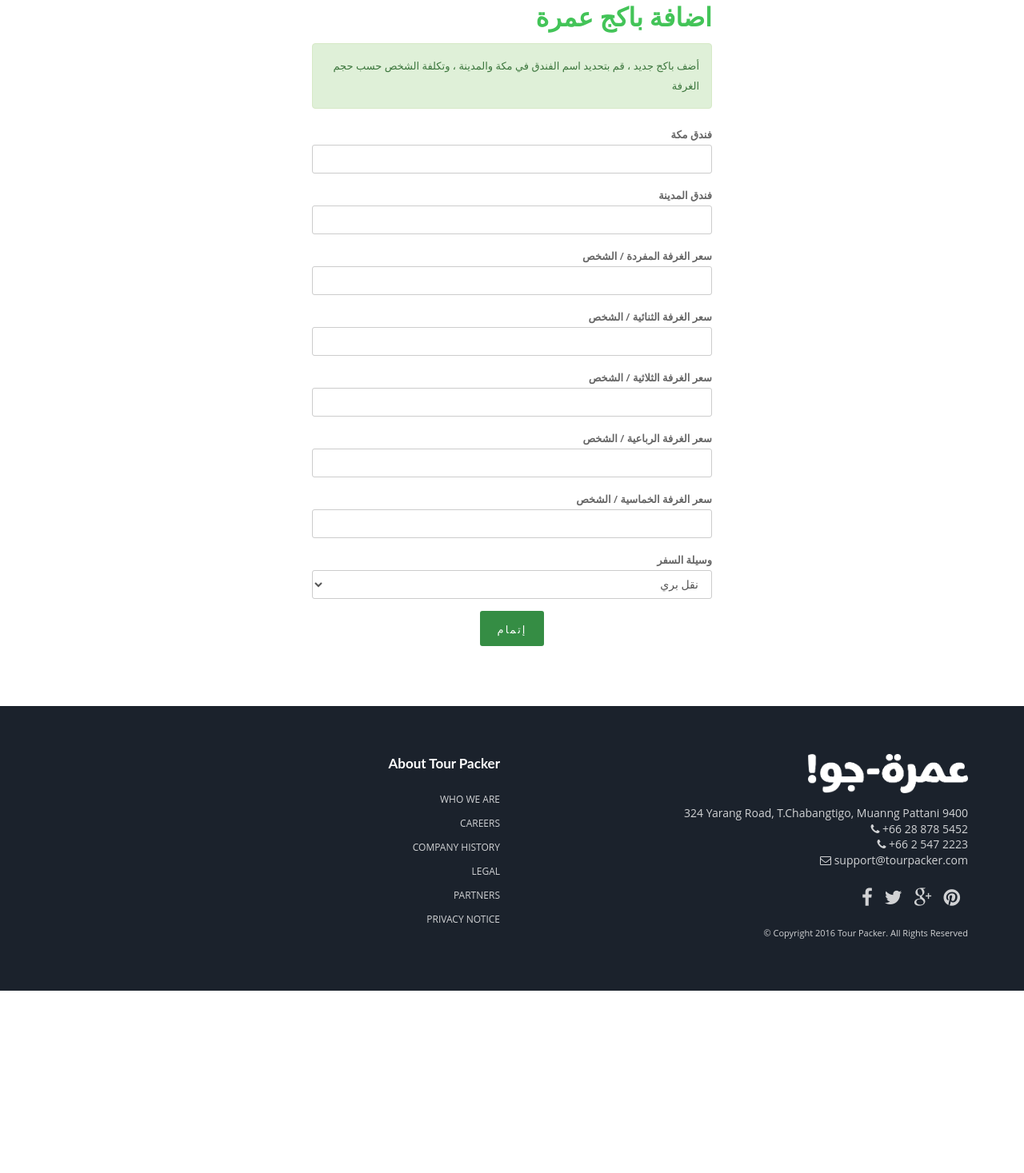
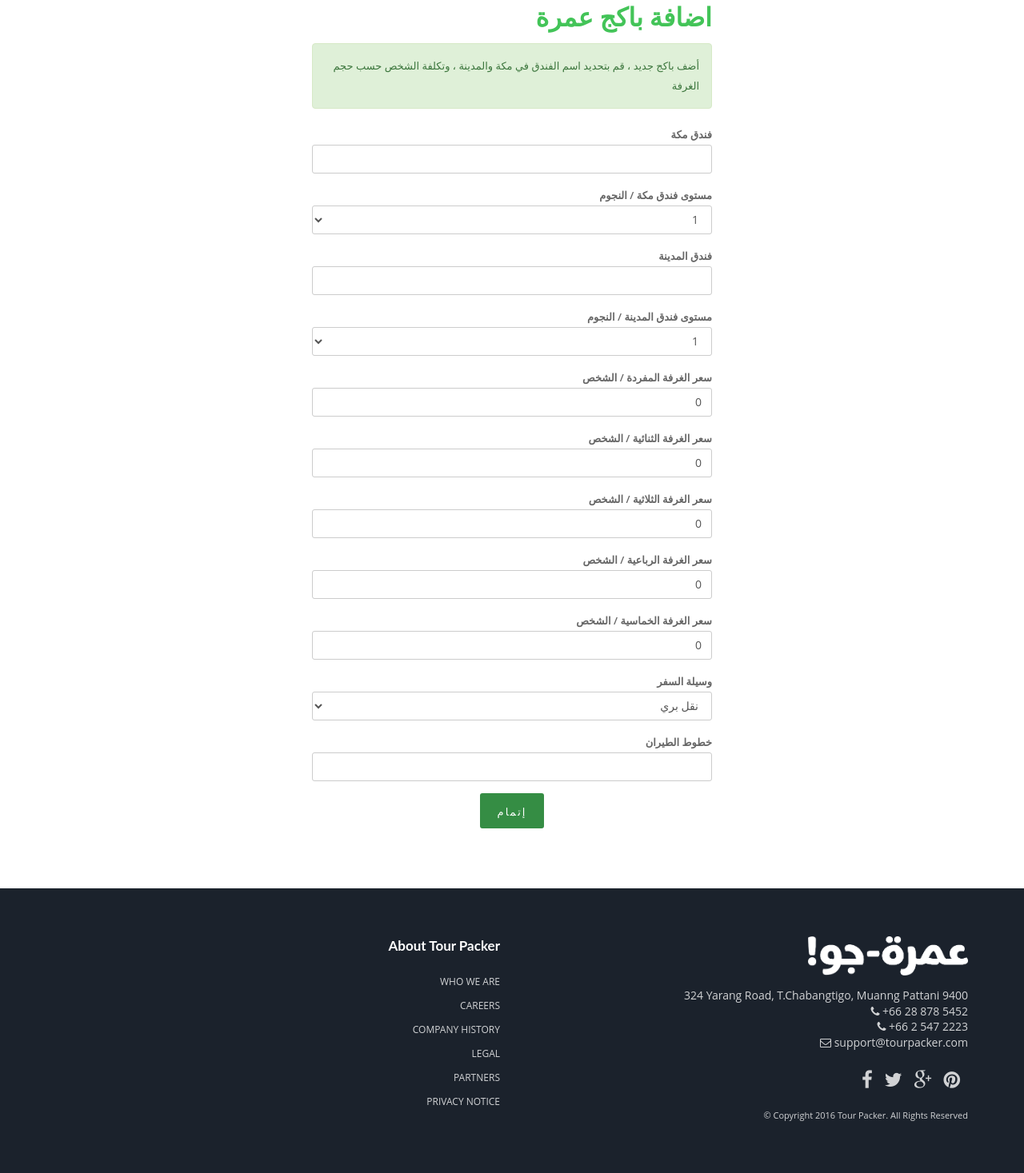
Before and after one commit to ahmadyosr/umrahgo, a Django app: template templates/package_form.html in a window 1280 px wide. Shown: the part 301-1768 px from the top of the page at 80% size. Before the commit the page ends 1540 px from the top, so only its background shows below. Run offline with Django 3.2, Linux system fonts and the light colour scheme; the template is opened without the code that fills it, so the values that code supplies are empty; some libraries are stand-ins or nearby versions; some web fonts are replaced.

Commit message:
changes on package page

```diff
--- a/catalogue/models.py
+++ b/catalogue/models.py
@@ -55,7 +55,7 @@ class Package(models.Model):
 	quin_room_cost = models.IntegerField(default = 0 )
 
 
-	airlines = models.CharField(max_length =100) # choices are('BUS' , 'FLIGHT')
+	airlines = models.CharField(max_length =100 , blank = True) # choices are('BUS' , 'FLIGHT')
 	transport = models.CharField(max_length =10 , default ="BUS" ) # choices are('BUS' , 'FLIGHT')
 	month = models.IntegerField(default =0 )
 	year = models.IntegerField(default =0 )
--- a/templates/package_form.html
+++ b/templates/package_form.html
@@ -59,36 +59,65 @@
 							  <label for="makkah_hotel">فندق مكة </label>
 							  <input type="text" class="form-control" name="makkah_hotel_title">
 							</div>
+
+							<div dir="rtl" class="form-group">
+							  <label for="include">مستوى فندق مكة / النجوم</label>
+							  <select name="makkah_hotel_stars" class="form-control"  required>
+								<option value="1">1</option>
+								<option value="2">2</option>
+								<option value="3">3</option>
+								<option value="4">4</option>
+								<option value="5">5</option>
+							  </select>
+							</div>
+
 							<div dir="rtl" class="form-group">
 							  <label >فندق المدينة </label>
 							  <input type="text" class="form-control" name="madinah_hotel_title">
 							</div>
+
+							<div dir="rtl" class="form-group">
+							  <label for="include">مستوى فندق المدينة / النجوم</label>
+							  <select name="makkah_madinah_stars" class="form-control"  required>
+								<option value="1">1</option>
+								<option value="2">2</option>
+								<option value="3">3</option>
+								<option value="4">4</option>
+								<option value="5">5</option>
+							  </select>
+							</div>
+
 							<div dir="rtl" class="form-group">
 							  <label >سعر الغرفة المفردة / الشخص</label>
-							  <input type="Number" class="form-control" name="updated_single_room_cost" >
+							  <input type="Number" value="0" class="form-control" name="updated_single_room_cost" >
 							</div>
 							<div dir="rtl" class="form-group">
 							  <label >سعر الغرفة الثنائية / الشخص</label>
-							  <input type="Number" class="form-control" name="updated_double_room_cost">
+							  <input type="Number" value="0" class="form-control" name="updated_double_room_cost">
 							</div>
 							<div dir="rtl" class="form-group">
 							  <label >سعر الغرفة الثلاثية / الشخص</label>
-							  <input type="Number" class="form-control" name="updated_trip_room_cost" >
+							  <input type="Number" value="0" class="form-control" name="updated_trip_room_cost" >
 							</div>
 							<div dir="rtl" class="form-group">
 							  <label >سعر الغرفة الرباعية / الشخص</label>
-							  <input type="Number" class="form-control" name="updated_quad_room_cost">
+							  <input type="Number" value="0" class="form-control" name="updated_quad_room_cost">
 							</div>
 							<div dir="rtl" class="form-group">
 							  <label >سعر الغرفة الخماسية / الشخص</label>
-							  <input type="Number" class="form-control" name="updated_quin_room_cost" >
+							  <input type="Number" value="0" class="form-control" name="updated_quin_room_cost" >
 							</div>
 							<div dir="rtl" class="form-group">
 							  <label for="include">وسيلة السفر</label>
-							  <select name="transport" class="form-control" name="transport">
+							  <select class="form-control" name="transport">
 							  <option value="BUS">نقل بري</option>
 							  <option value="FLIGHT">طيران</option>
 							  </select>
+							</div>
+
+							<div dir="rtl" class="form-group">
+							  <label >خطوط الطيران</label>
+							  <input type="text" class="form-control" name="madinah_hotel_title">
 							</div>
 
 							<div dir="rtl" class="form-group text-center">
```
Also changed, not shown: supplier/forms.py (+7 -0 lines), templates/package.html (+31 -24 lines), templates/packages.html (+9 -2 lines), catalogue/migrations/0041_auto_20180308_1812.py (added).
